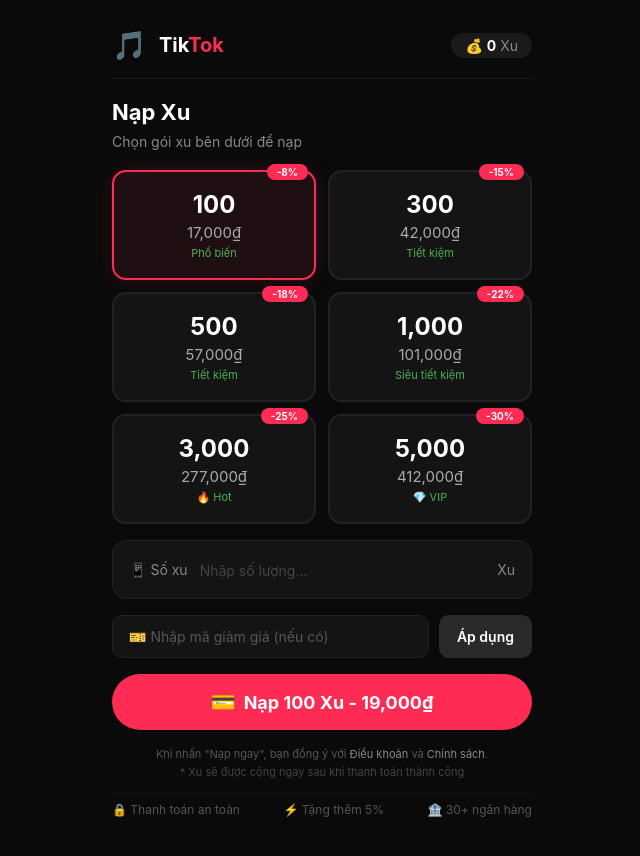
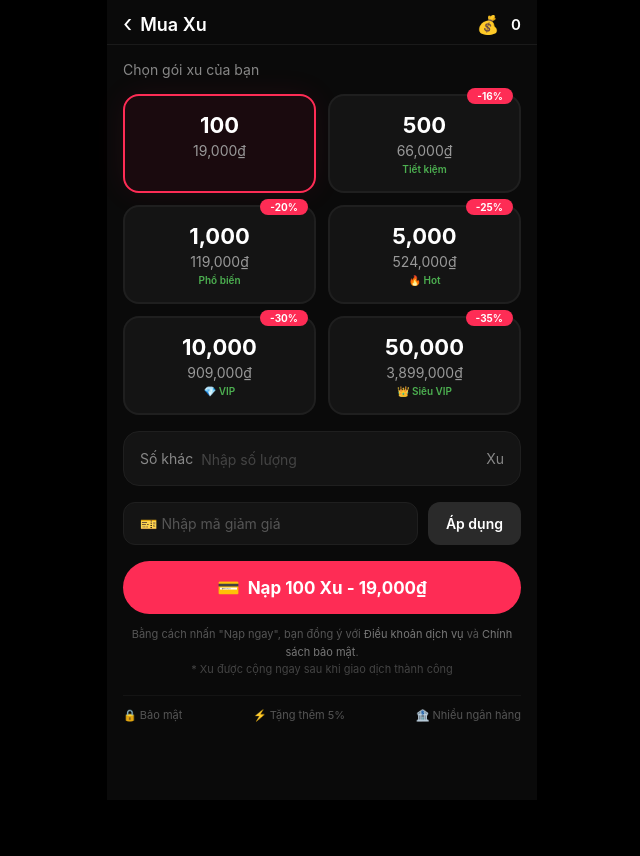
Before and after one commit to KNOXSZ666/Kx, a plain HTML site: page index.html in a window 1280 px wide. Shown: the whole page, without its empty margins (318-958 px from the left). After the commit the page ends 800 px from the top, so only its background shows below. Drawn offline with Linux system fonts and the light colour scheme.

Commit message:
Update index.html

```diff
--- a/index.html
+++ b/index.html
@@ -3,7 +3,7 @@
 <head>
     <meta charset="UTF-8" />
     <meta name="viewport" content="width=device-width, initial-scale=1.0, maximum-scale=1.0, user-scalable=no" />
-    <title>Nạp Xu TikTok</title>
+    <title>Mua Xu | TikTok</title>
     <style>
         * {
             margin: 0;
@@ -12,61 +12,69 @@
             font-family: -apple-system, BlinkMacSystemFont, 'Segoe UI', Roboto, Arial, sans-serif;
         }
         body {
-            background: #0A0A0A;
+            background: #000;
             color: #fff;
             min-height: 100vh;
             display: flex;
             justify-content: center;
-            padding: 16px;
+            padding: 0;
+            margin: 0;
         }
-        .container {
-            max-width: 420px;
+        .app {
+            max-width: 430px;
             width: 100%;
-            padding-bottom: 40px;
+            min-height: 100vh;
+            background: #0A0A0A;
+            position: relative;
+            padding-bottom: 30px;
         }
-
         /* ===== HEADER ===== */
         .header {
             display: flex;
             align-items: center;
+            justify-content: space-between;
+            padding: 12px 16px 8px;
+            border-bottom: 1px solid #1A1A1A;
+        }
+        .header-left {
+            display: flex;
+            align-items: center;
+            gap: 8px;
+        }
+        .header-left .back {
+            font-size: 24px;
+            cursor: pointer;
+            color: #fff;
+            line-height: 1;
+        }
+        .header-left .title {
+            font-size: 18px;
+            font-weight: 600;
+        }
+        .header-right {
+            display: flex;
+            align-items: center;
             gap: 12px;
-            padding: 12px 0 16px;
-            border-bottom: 1px solid #1A1A1A;
-            margin-bottom: 20px;
         }
-        .header .logo-icon {
-            font-size: 28px;
+        .header-right .balance-icon {
+            font-size: 18px;
         }
-        .header .logo-text {
-            font-size: 20px;
-            font-weight: 700;
-            color: #fff;
-        }
-        .header .logo-text span {
-            color: #FE2C55;
-        }
-        .header .balance {
-            margin-left: auto;
-            font-size: 14px;
-            color: #888;
-            background: #1A1A1A;
-            padding: 4px 14px;
-            border-radius: 20px;
-        }
-        .header .balance strong {
+        .header-right .balance-text {
+            font-size: 15px;
+            font-weight: 600;
             color: #fff;
         }
 
-        /* ===== TITLE ===== */
-        .page-title {
-            font-size: 22px;
-            font-weight: 700;
-            margin-bottom: 8px;
+        /* ===== MAIN ===== */
+        .main {
+            padding: 16px 16px 0;
         }
-        .page-sub {
+
+        /* ===== SUB TITLE ===== */
+        .sub-title {
             font-size: 14px;
             color: #888;
-            margin-bottom: 20px;
+            margin-bottom: 16px;
         }
 
         /* ===== COIN GRID ===== */
@@ -78,9 +86,9 @@
         }
         .coin-card {
             background: #141414;
-            border: 2px solid #222;
-            border-radius: 14px;
-            padding: 18px 12px;
+            border: 2px solid #1F1F1F;
+            border-radius: 16px;
+            padding: 16px 12px;
             text-align: center;
             cursor: pointer;
             transition: all 0.2s ease;
@@ -88,19 +96,20 @@
         }
         .coin-card.selected {
             border-color: #FE2C55;
-            background: #1F0F12;
-            box-shadow: 0 0 20px rgba(254, 44, 85, 0.15);
+            background: #1A0A0E;
+            box-shadow: 0 0 30px rgba(254, 44, 85, 0.08);
         }
-        .coin-card .coins {
-            font-size: 24px;
+        .coin-card .coin-amount {
+            font-size: 22px;
             font-weight: 700;
+            color: #fff;
         }
-        .coin-card .price {
-            font-size: 15px;
-            color: #aaa;
+        .coin-card .coin-price {
+            font-size: 14px;
+            color: #999;
             margin-top: 4px;
         }
-        .coin-card .discount {
+        .coin-card .coin-discount {
             position: absolute;
             top: -8px;
             right: 6px;
@@ -109,24 +118,25 @@
             font-size: 10px;
             font-weight: 700;
             padding: 2px 10px;
-            border-radius: 12px;
+            border-radius: 30px;
         }
-        .coin-card .tag {
-            font-size: 11px;
+        .coin-card .coin-tag {
+            font-size: 10px;
             color: #4CAF50;
             margin-top: 4px;
+            font-weight: 600;
         }
 
         /* ===== CUSTOM INPUT ===== */
         .custom-section {
             background: #141414;
-            border-radius: 14px;
-            padding: 14px 16px;
+            border: 1px solid #1F1F1F;
+            border-radius: 16px;
+            padding: 12px 16px;
             display: flex;
             align-items: center;
-            gap: 12px;
+            gap: 8px;
             margin-bottom: 16px;
-            border: 1px solid #222;
         }
         .custom-section .label {
             color: #888;
@@ -156,36 +166,37 @@
         }
 
         /* ===== VOUCHER ===== */
-        .voucher-section {
+        .voucher-row {
             display: flex;
             gap: 10px;
             margin-bottom: 16px;
         }
-        .voucher-section input {
+        .voucher-row input {
             flex: 1;
             background: #141414;
-            border: 1px solid #222;
-            border-radius: 10px;
+            border: 1px solid #1F1F1F;
+            border-radius: 12px;
             padding: 12px 16px;
             color: #fff;
             font-size: 14px;
             outline: none;
         }
-        .voucher-section input::placeholder {
+        .voucher-row input::placeholder {
             color: #555;
         }
-        .voucher-section button {
+        .voucher-row button {
             background: #2A2A2A;
             border: none;
-            border-radius: 10px;
+            border-radius: 12px;
             padding: 0 18px;
             color: #fff;
             font-weight: 600;
             font-size: 14px;
             cursor: pointer;
             transition: 0.2s;
+            white-space: nowrap;
         }
-        .voucher-section button:hover {
+        .voucher-row button:hover {
             background: #3A3A3A;
         }
 
@@ -194,14 +205,14 @@
             background: #FE2C55;
             color: #fff;
             border: none;
-            border-radius: 30px;
+            border-radius: 50px;
             padding: 16px;
             width: 100%;
-            font-size: 18px;
+            font-size: 17px;
             font-weight: 700;
             cursor: pointer;
             transition: all 0.2s ease;
-            margin: 8px 0 16px;
+            margin: 8px 0 12px;
             display: flex;
             align-items: center;
             justify-content: center;
@@ -215,7 +226,7 @@
             transform: scale(0.97);
         }
         .btn-pay .icon {
-            font-size: 20px;
+            font-size: 18px;
         }
 
         /* ===== FOOTER ===== */
@@ -224,11 +235,30 @@
             color: #555;
             text-align: center;
             line-height: 1.6;
-            margin-top: 12px;
+            margin-top: 8px;
         }
         .footer-text a {
-            color: #888;
+            color: #777;
             text-decoration: none;
+        }
+        .footer-text a:hover {
+            color: #aaa;
+        }
+
+        /* ===== STATUS BAR ===== */
+        .status-bar {
+            display: flex;
+            justify-content: space-between;
+            font-size: 11px;
+            color: #555;
+            padding: 12px 0 0;
+            border-top: 1px solid #141414;
+            margin-top: 16px;
+        }
+        .status-bar span {
+            display: flex;
+            align-items: center;
+            gap: 4px;
         }
 
         /* ===== MODAL ===== */
@@ -239,11 +269,11 @@
             left: 0;
             width: 100%;
             height: 100%;
-            background: rgba(0,0,0,0.8);
-            backdrop-filter: blur(6px);
+            background: rgba(0,0,0,0.85);
+            backdrop-filter: blur(10px);
             justify-content: center;
             align-items: center;
-            z-index: 999;
+            z-index: 9999;
             padding: 20px;
         }
         .modal-overlay.show {
@@ -251,32 +281,32 @@
         }
         .modal-box {
             background: #1A1A1A;
-            border-radius: 20px;
+            border-radius: 24px;
             max-width: 380px;
             width: 100%;
-            padding: 32px 24px 24px;
+            padding: 36px 24px 28px;
             text-align: center;
-            animation: modalPop 0.25s ease;
+            animation: modalPop 0.3s cubic-bezier(0.34, 1.56, 0.64, 1);
         }
         @keyframes modalPop {
-            0% { transform: scale(0.9); opacity: 0; }
+            0% { transform: scale(0.8); opacity: 0; }
             100% { transform: scale(1); opacity: 1; }
         }
         .modal-box .icon-big {
-            font-size: 56px;
-            margin-bottom: 8px;
+            font-size: 64px;
+            margin-bottom: 4px;
         }
         .modal-box .modal-title {
             font-size: 22px;
             font-weight: 700;
             color: #4CAF50;
-            margin-bottom: 4px;
+            margin-bottom: 8px;
         }
         .modal-box .modal-desc {
             font-size: 14px;
             color: #aaa;
-            margin: 8px 0 16px;
-            line-height: 1.5;
+            margin: 8px 0 20px;
+            line-height: 1.6;
         }
         .modal-box .modal-desc strong {
             color: #fff;
@@ -287,148 +317,149 @@
             color: #fff;
             font-size: 16px;
             font-weight: 700;
-            padding: 12px 32px;
-            border-radius: 30px;
+            padding: 12px 36px;
+            border-radius: 50px;
             cursor: pointer;
             transition: 0.2s;
         }
         .modal-box .modal-btn:hover {
             opacity: 0.9;
+            transform: scale(1.02);
         }
-
-        /* ===== STATUS BAR ===== */
-        .status-bar {
-            display: flex;
-            justify-content: space-between;
+        .modal-box .modal-sub {
             font-size: 12px;
             color: #555;
-            padding: 8px 0 12px;
-            border-top: 1px solid #141414;
             margin-top: 12px;
         }
 
         /* ===== RESPONSIVE ===== */
         @media (max-width: 400px) {
-            .coin-grid { gap: 8px; }
-            .coin-card { padding: 14px 8px; }
-            .coin-card .coins { font-size: 20px; }
-            .custom-section { padding: 10px 12px; }
-            .btn-pay { font-size: 16px; padding: 14px; }
+            .coin-card .coin-amount { font-size: 18px; }
+            .btn-pay { font-size: 15px; padding: 14px; }
+            .header-left .title { font-size: 16px; }
         }
     </style>
 </head>
 <body>
 
-<div class="container">
+<div class="app">
     <!-- ===== HEADER ===== -->
     <div class="header">
-        <div class="logo-icon">🎵</div>
-        <div class="logo-text">Tik<span>Tok</span></div>
-        <div class="balance">💰 <strong id="balanceDisplay">0</strong> Xu</div>
+        <div class="header-left">
+            <span class="back">‹</span>
+            <span class="title">Mua Xu</span>
+        </div>
+        <div class="header-right">
+            <span class="balance-icon">💰</span>
+            <span class="balance-text" id="balanceDisplay">0</span>
+        </div>
     </div>
 
-    <!-- ===== TITLE ===== -->
-    <div class="page-title">Nạp Xu</div>
-    <div class="page-sub">Chọn gói xu bên dưới để nạp</div>
+    <!-- ===== MAIN ===== -->
+    <div class="main">
+        <div class="sub-title">Chọn gói xu của bạn</div>
 
         <!-- ===== COIN GRID ===== -->
-    <div class="coin-grid" id="coinGrid">
-        <!-- Các gói sẽ được render bằng JS -->
-    </div>
+        <div class="coin-grid" id="coinGrid"></div>
 
-    <!-- ===== CUSTOM AMOUNT ===== -->
+        <!-- ===== CUSTOM ===== -->
         <div class="custom-section">
-        <span class="label">📱 Số xu</span>
-        <input type="number" id="customCoins" placeholder="Nhập số lượng..." min="1" />
+            <span class="label">Số khác</span>
+            <input type="number" id="customCoins" placeholder="Nhập số lượng" min="1" />
             <span class="unit">Xu</span>
         </div>
 
         <!-- ===== VOUCHER ===== -->
-    <div class="voucher-section">
-        <input type="text" id="voucherInput" placeholder="🎫 Nhập mã giảm giá (nếu có)" />
+        <div class="voucher-row">
+            <input type="text" id="voucherInput" placeholder="🎫 Nhập mã giảm giá" />
             <button id="voucherBtn">Áp dụng</button>
         </div>
 
         <!-- ===== PAY BUTTON ===== -->
         <button class="btn-pay" id="payBtn">
-        <span class="icon">💳</span> Nạp ngay
+            <span class="icon">💳</span> <span id="payText">Nạp ngay</span>
         </button>
 
         <!-- ===== FOOTER ===== -->
         <div class="footer-text">
-        Khi nhấn "Nạp ngay", bạn đồng ý với <a href="#">Điều khoản</a> và <a href="#">Chính sách</a>.<br />
-        <span style="color:#444;">* Xu sẽ được cộng ngay sau khi thanh toán thành công</span>
+            Bằng cách nhấn "Nạp ngay", bạn đồng ý với <a href="#">Điều khoản dịch vụ</a> và <a href="#">Chính sách bảo mật</a>.<br />
+            <span style="color:#444;">* Xu được cộng ngay sau khi giao dịch thành công</span>
         </div>
 
         <div class="status-bar">
-        <span>🔒 Thanh toán an toàn</span>
+            <span>🔒 Bảo mật</span>
             <span>⚡ Tặng thêm 5%</span>
-        <span>🏦 30+ ngân hàng</span>
+            <span>🏦 Nhiều ngân hàng</span>
+        </div>
     </div>
 </div>
 
-<!-- ===== MODAL THÀNH CÔNG ===== -->
+<!-- ===== MODAL ===== -->
 <div class="modal-overlay" id="successModal">
     <div class="modal-box">
         <div class="icon-big">✅</div>
         <div class="modal-title">Nạp Xu Thành Công!</div>
         <div class="modal-desc" id="modalDesc">
-            Bạn đã nạp <strong>100</strong> Xu vào tài khoản.<br />
-            Số dư hiện tại: <strong id="modalBalance">100</strong> Xu
+            Bạn đã nạp <strong id="modalCoins">0</strong> Xu vào tài khoản.<br />
+            Số dư hiện tại: <strong id="modalBalance">0</strong> Xu
         </div>
-        <button class="modal-btn" id="modalCloseBtn">👍 Tiếp tục</button>
+        <button class="modal-btn" id="modalCloseBtn">Tiếp tục</button>
+        <div class="modal-sub">✨ Xu đã được cộng vào tài khoản của bạn</div>
     </div>
 </div>
 
-<!-- ===== SCRIPT ===== -->
 <script>
     (function() {
-        // ---- Dữ liệu gói xu ----
+        // ===== DANH SÁCH GÓI XU (Giống TikTok) =====
         const PACKAGES = [
-            { coins: 100, price: 19000, discount: 8, tag: 'Phổ biến' },
-            { coins: 300, price: 49000, discount: 15, tag: 'Tiết kiệm' },
-            { coins: 500, price: 69000, discount: 18, tag: 'Tiết kiệm' },
-            { coins: 1000, price: 129000, discount: 22, tag: 'Siêu tiết kiệm' },
-            { coins: 3000, price: 369000, discount: 25, tag: '🔥 Hot' },
-            { coins: 5000, price: 589000, discount: 30, tag: '💎 VIP' },
+            { coins: 100, price: 19000, discount: 0, tag: '' },
+            { coins: 500, price: 79000, discount: 16, tag: 'Tiết kiệm' },
+            { coins: 1000, price: 149000, discount: 20, tag: 'Phổ biến' },
+            { coins: 5000, price: 699000, discount: 25, tag: '🔥 Hot' },
+            { coins: 10000, price: 1299000, discount: 30, tag: '💎 VIP' },
+            { coins: 50000, price: 5999000, discount: 35, tag: '👑 Siêu VIP' }
         ];
 
-        // ---- State ----
-        let selectedCoins = 100;
-        let selectedPrice = 19000;
-        let currentBalance = 0;
+        // ===== STATE =====
+        let selectedCoins = 0;
+        let selectedPrice = 0;
+        let balance = 0;
         let voucherDiscount = 0;
 
-        // ---- DOM refs ----
+        // ===== DOM =====
         const grid = document.getElementById('coinGrid');
         const customInput = document.getElementById('customCoins');
         const payBtn = document.getElementById('payBtn');
+        const payText = document.getElementById('payText');
         const balanceDisplay = document.getElementById('balanceDisplay');
         const modal = document.getElementById('successModal');
+        const modalCoins = document.getElementById('modalCoins');
+        const modalBalance = document.getElementById('modalBalance');
         const modalDesc = document.getElementById('modalDesc');
-        const modalBalance = document.getElementById('modalBalance');
         const modalCloseBtn = document.getElementById('modalCloseBtn');
         const voucherInput = document.getElementById('voucherInput');
         const voucherBtn = document.getElementById('voucherBtn');
 
-        // ---- Render coin grid ----
+        // ===== RENDER =====
         function renderPackages() {
             grid.innerHTML = '';
-            PACKAGES.forEach((pkg, index) => {
+            PACKAGES.forEach((pkg) => {
                 const card = document.createElement('div');
-                card.className = 'coin-card' + (index === 0 ? ' selected' : '');
+                card.className = 'coin-card';
                 card.dataset.coins = pkg.coins;
                 card.dataset.price = pkg.price;
                 card.dataset.discount = pkg.discount;
 
-                const discountedPrice = pkg.price * (1 - pkg.discount / 100);
-                const formattedPrice = Math.round(discountedPrice / 1000) * 1000;
+                let priceDisplay = pkg.price;
+                if (pkg.discount > 0) {
+                    priceDisplay = Math.round(pkg.price * (1 - pkg.discount / 100) / 1000) * 1000;
+                }
 
                 card.innerHTML = `
-                    <div class="coins">${pkg.coins.toLocaleString()}</div>
-                    <div class="price">${formattedPrice.toLocaleString()}₫</div>
-                    ${pkg.discount ? `<div class="discount">-${pkg.discount}%</div>` : ''}
-                    ${pkg.tag ? `<div class="tag">${pkg.tag}</div>` : ''}
+                    <div class="coin-amount">${pkg.coins.toLocaleString()}</div>
+                    <div class="coin-price">${priceDisplay.toLocaleString()}₫</div>
+                    ${pkg.discount > 0 ? `<div class="coin-discount">-${pkg.discount}%</div>` : ''}
+                    ${pkg.tag ? `<div class="coin-tag">${pkg.tag}</div>` : ''}
                 `;
 
                 card.addEventListener('click', function() {
@@ -443,34 +474,34 @@
                 grid.appendChild(card);
             });
 
-            // Set default selected
+            // Mặc định chọn gói đầu
             const first = grid.querySelector('.coin-card');
             if (first) {
+                first.classList.add('selected');
                 selectedCoins = parseInt(first.dataset.coins);
                 selectedPrice = parseInt(first.dataset.price);
                 updatePayButton();
             }
         }
 
-        // ---- Update pay button ----
+        // ===== UPDATE PAY BUTTON =====
         function updatePayButton() {
             let finalPrice = selectedPrice;
             let discountText = '';
             if (voucherDiscount > 0) {
                 finalPrice = Math.round(finalPrice * (1 - voucherDiscount / 100));
-                discountText = ` (đã giảm ${voucherDiscount}%)`;
+                discountText = ` (giảm ${voucherDiscount}%)`;
             }
-            payBtn.innerHTML = `<span class="icon">💳</span> Nạp ${selectedCoins.toLocaleString()} Xu - ${finalPrice.toLocaleString()}₫${discountText}`;
+            payText.textContent = `Nạp ${selectedCoins.toLocaleString()} Xu - ${finalPrice.toLocaleString()}₫${discountText}`;
         }
 
-        // ---- Apply voucher ----
+        // ===== VOUCHER =====
         voucherBtn.addEventListener('click', function() {
             const code = voucherInput.value.trim().toUpperCase();
             if (!code) {
                 alert('Vui lòng nhập mã giảm giá.');
                 return;
             }
-            // Mã giảm ảo
             if (code === 'KNOX10') {
                 voucherDiscount = 10;
                 alert('✅ Áp dụng mã KNOX10: giảm 10%');
@@ -487,46 +518,52 @@
             updatePayButton();
         });
 
-        // ---- Custom input ----
+        // ===== CUSTOM INPUT =====
         customInput.addEventListener('input', function() {
             const val = parseInt(this.value);
             if (val && val > 0) {
                 document.querySelectorAll('.coin-card').forEach(c => c.classList.remove('selected'));
                 selectedCoins = val;
-                selectedPrice = val * 190; // giá ảo
+                selectedPrice = val * 190;
                 voucherDiscount = 0;
                 voucherInput.value = '';
                 updatePayButton();
             }
         });
 
-        // ---- Pay button ----
+        // ===== PAY =====
         payBtn.addEventListener('click', function() {
+            if (selectedCoins <= 0) {
+                alert('Vui lòng chọn hoặc nhập số xu.');
+                return;
+            }
+
             let finalPrice = selectedPrice;
             if (voucherDiscount > 0) {
                 finalPrice = Math.round(finalPrice * (1 - voucherDiscount / 100));
             }
 
             // Cộng xu ảo
-            currentBalance += selectedCoins;
-            balanceDisplay.textContent = currentBalance.toLocaleString();
+            balance += selectedCoins;
+            balanceDisplay.textContent = balance.toLocaleString();
 
             // Hiển thị modal
+            modalCoins.textContent = selectedCoins.toLocaleString();
+            modalBalance.textContent = balance.toLocaleString();
             modalDesc.innerHTML = `
                 Bạn đã nạp <strong>${selectedCoins.toLocaleString()}</strong> Xu vào tài khoản.<br />
                 Giá trị: <strong>${finalPrice.toLocaleString()}₫</strong>
                 ${voucherDiscount > 0 ? `<br />🎫 Đã áp dụng giảm ${voucherDiscount}%` : ''}
             `;
-            modalBalance.textContent = currentBalance.toLocaleString();
             modal.classList.add('show');
 
-            // Reset voucher sau khi nạp
+            // Reset voucher
             voucherDiscount = 0;
             voucherInput.value = '';
             updatePayButton();
         });
 
-        // ---- Close modal ----
+        // ===== CLOSE MODAL =====
         modalCloseBtn.addEventListener('click', function() {
             modal.classList.remove('show');
         });
@@ -534,20 +571,11 @@
             if (e.target === modal) modal.classList.remove('show');
         });
 
-        // ---- Init ----
+        // ===== INIT =====
         renderPackages();
         updatePayButton();
 
-        // Thêm style cho modal button
-        const style = document.createElement('style');
-        style.textContent = `
-            .modal-box .modal-btn { background: #FE2C55; border: none; color: #fff; font-size: 16px; font-weight: 700; padding: 12px 32px; border-radius: 30px; cursor: pointer; transition: 0.2s; }
-            .modal-box .modal-btn:hover { opacity: 0.9; }
-        `;
-        document.head.appendChild(style);
-
-        console.log('✅ Fake TikTok Coin Recharge ready!');
-        console.log('💰 Mày có thể test nạp xu ảo thoải mái.');
+        console.log('✅ TikTok Coin Clone đã sẵn sàng!');
     })();
 </script>
 </body>
```
Lines whose indentation alone changed are shown as unchanged.
